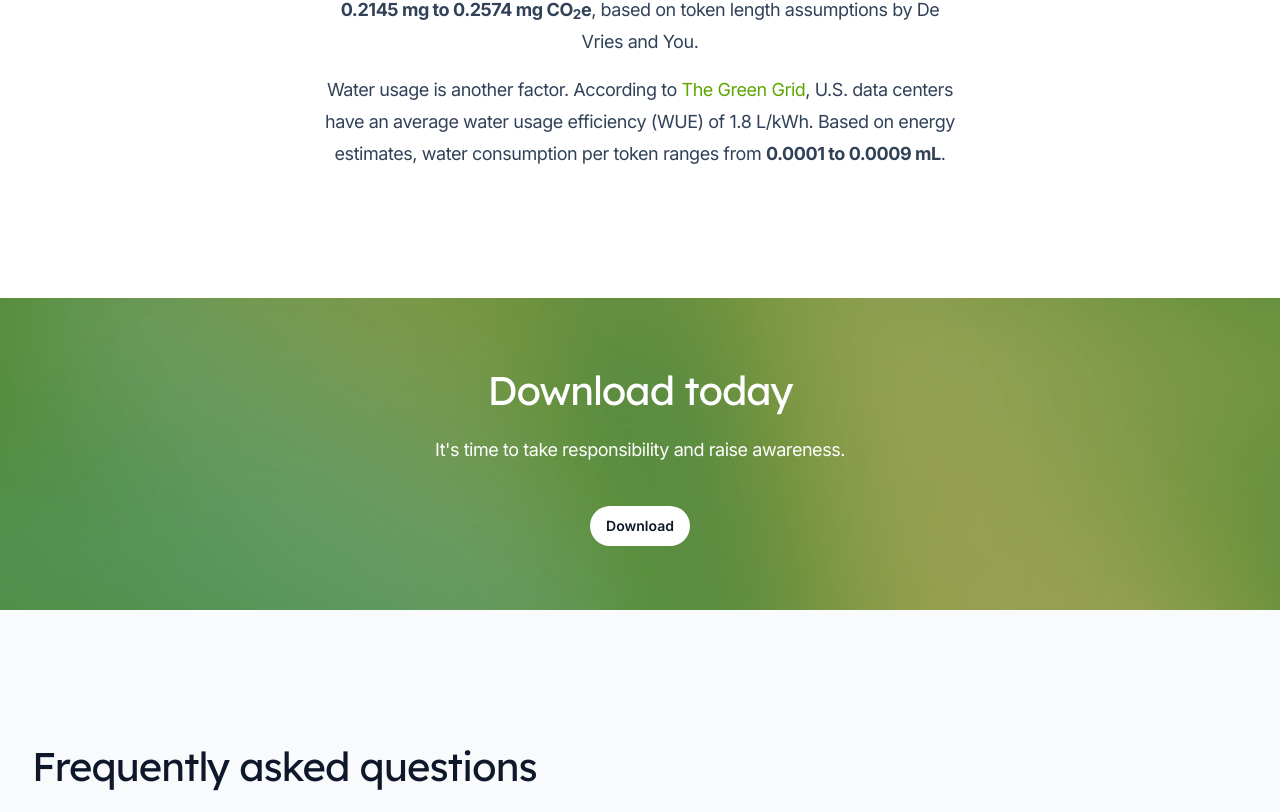
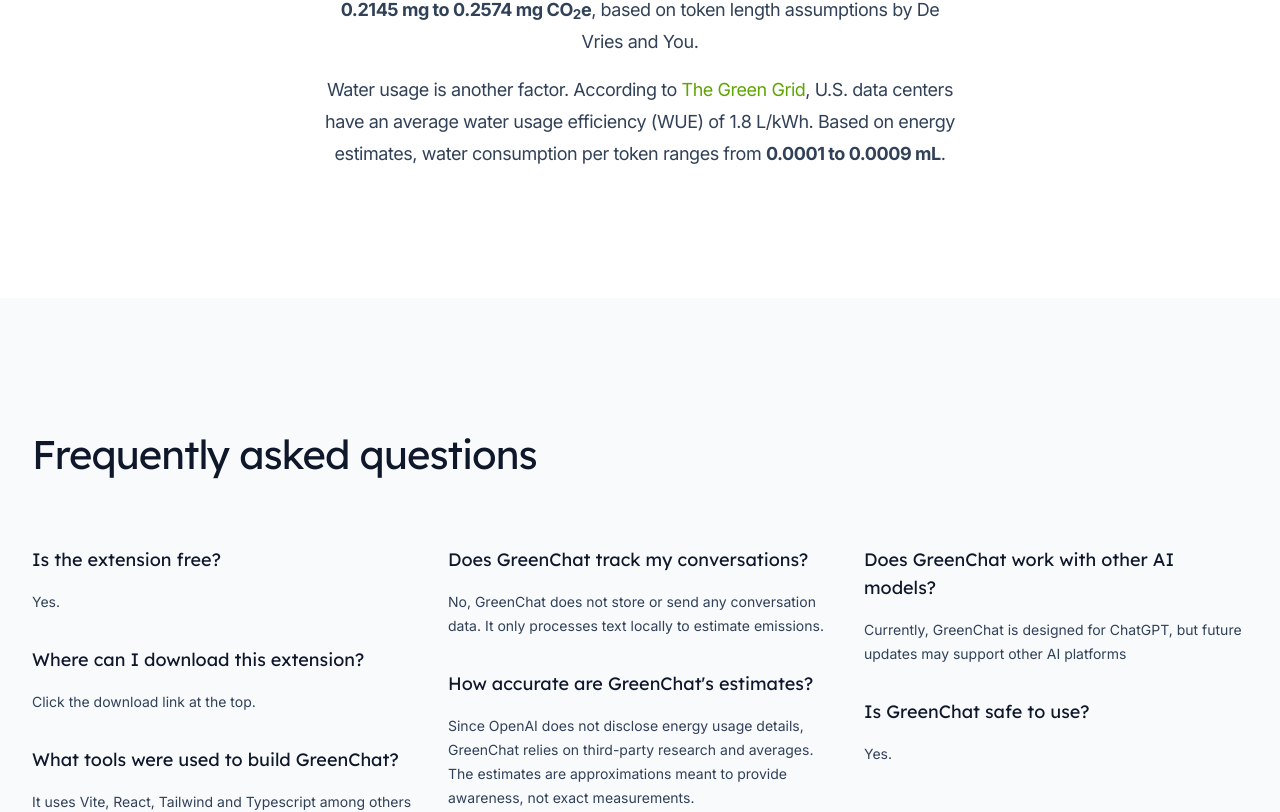
Before and after one commit to simonbiennier/greenchat, a Next.js app in the folder packages/website/: page / in a window 1280 px wide. Shown: the part 1960-2772 px from the top of the page. Built offline with nearby package versions, Linux system fonts and the light colour scheme.

Commit message:
remove call to action

```diff
--- a/packages/website/src/app/page.tsx
+++ b/packages/website/src/app/page.tsx
@@ -1,4 +1,4 @@
-import { CallToAction } from "@/components/CallToAction"
+// import { CallToAction } from "@/components/CallToAction"
 import { Faqs } from "@/components/Faqs"
 import { Footer } from "@/components/Footer"
 import { Header } from "@/components/Header"
@@ -16,7 +16,7 @@ export default function Home() {
         <Hero />
         <PrimaryFeatures />
         <SecondaryFeatures />
-        <CallToAction />
+        {/* <CallToAction /> */}
         {/* <Testimonials /> */}
         {/* <Pricing /> */}
         <Faqs />
--- a/packages/website/src/components/Hero.tsx
+++ b/packages/website/src/components/Hero.tsx
@@ -1,4 +1,4 @@
-import { Button } from "@/components/Button"
+// import { Button } from "@/components/Button"
 import { Container } from "@/components/Container"
 // import Image from "next/image"
 // import Link from "next/link"
@@ -29,7 +29,7 @@ export function Hero() {
         {/* <Link href="#">
           <Image alt="Available in the Chrome Web Store" src="https://developer.chrome.com/static/docs/webstore/branding/image/YT2Grfi9vEBa2wAPzhWa.png" width={206} height={58} />
         </Link> */}
-          {/* <Button
+        {/* <Button
             href="https://github.com/simonbiennier/greenchat/releases/tag/v1.0.0" rel="noopener noreferrer" target="_blank" variant="solid"
           >
             Download
```
Also changed, not shown: 2 other files (tests, documents, lock files or other folders).
